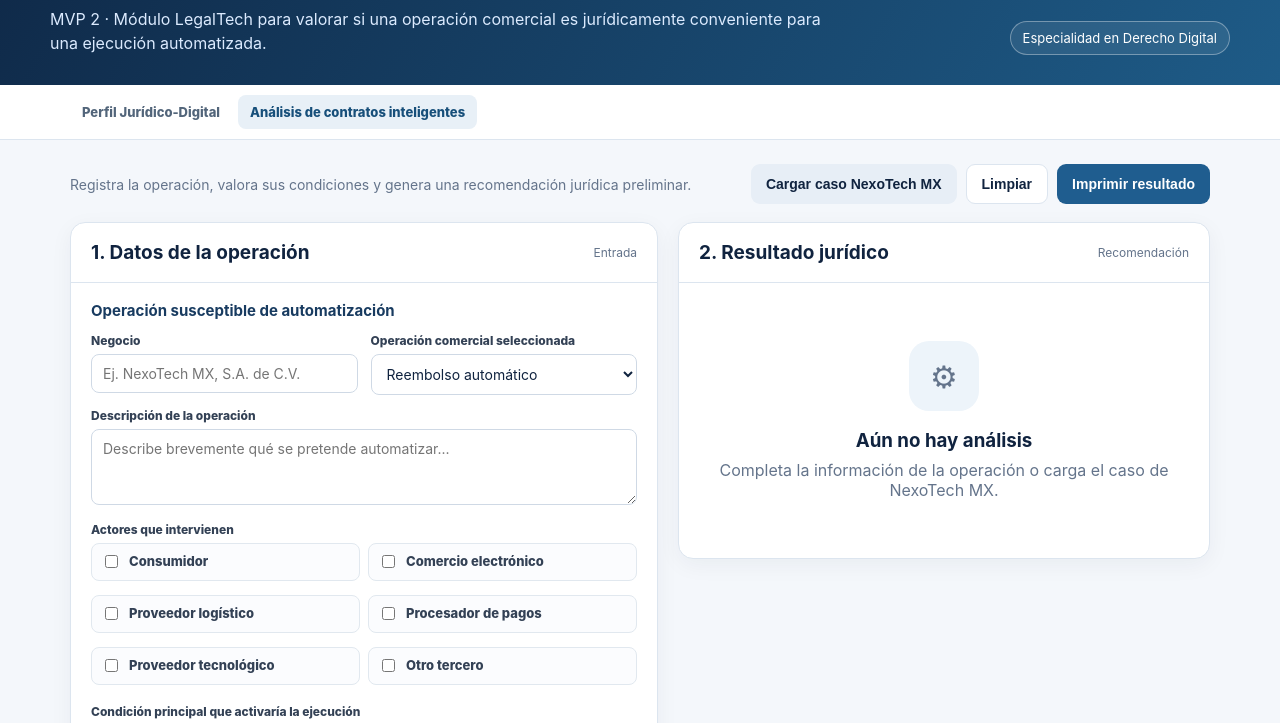
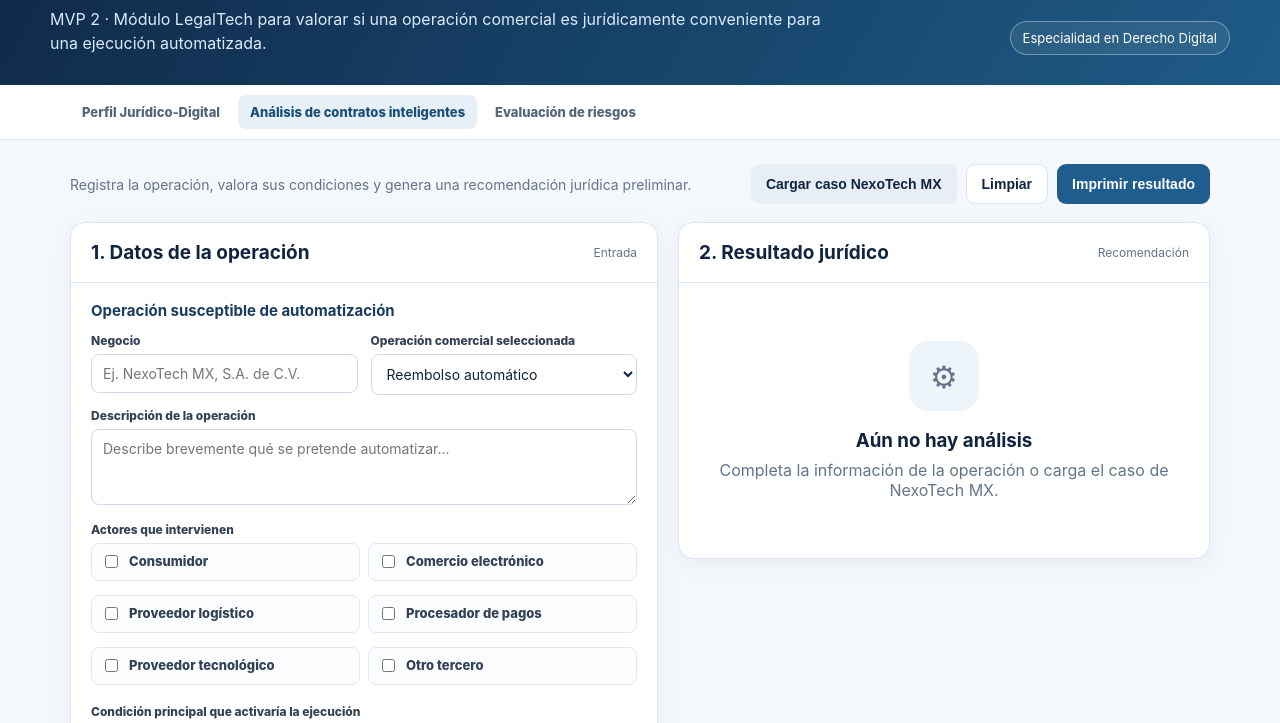
Before and after one commit to ServandoContreras/legaltech-nexotech, a plain HTML site: page evauation-smart-contract.html in a window 1280 px wide. Shown: the part 77-800 px from the top of the page. Drawn offline with Linux system fonts and the light colour scheme.

Commit message:
Add MVP 3 navigation link

```diff
--- a/evauation-smart-contract.html
+++ b/evauation-smart-contract.html
@@ -10,7 +10,7 @@
 </head>
 <body>
 <header><div class="wrap head"><div><h1>Análisis de contratos inteligentes</h1><p class="subtitle">MVP 2 · Módulo LegalTech para valorar si una operación comercial es jurídicamente conveniente para una ejecución automatizada.</p></div><div class="badge">Especialidad en Derecho Digital</div></div></header>
-<nav class="site-nav"><div class="wrap nav-inner"><a class="nav-link" href="index.html">Perfil Jurídico-Digital</a><a class="nav-link active" href="evauation-smart-contract.html">Análisis de contratos inteligentes</a></div></nav>
+<nav class="site-nav"><div class="wrap nav-inner"><a class="nav-link" href="index.html">Perfil Jurídico-Digital</a><a class="nav-link active" href="evauation-smart-contract.html">Análisis de contratos inteligentes</a><a class="nav-link" href="risk-assessment.html">Evaluación de riesgos</a></div></nav>
 
 <main>
 <div class="top"><p>Registra la operación, valora sus condiciones y genera una recomendación jurídica preliminar.</p><div class="actions"><button class="btn secondary" id="demo">Cargar caso NexoTech MX</button><button class="btn ghost" id="clear">Limpiar</button><button class="btn primary" onclick="print()">Imprimir resultado</button></div></div>
```
